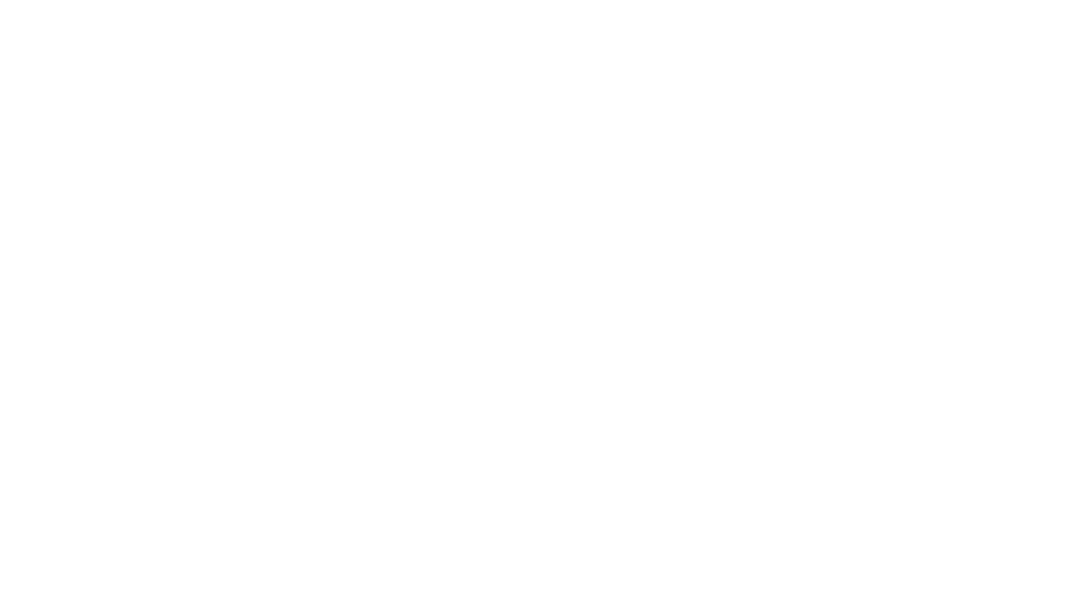
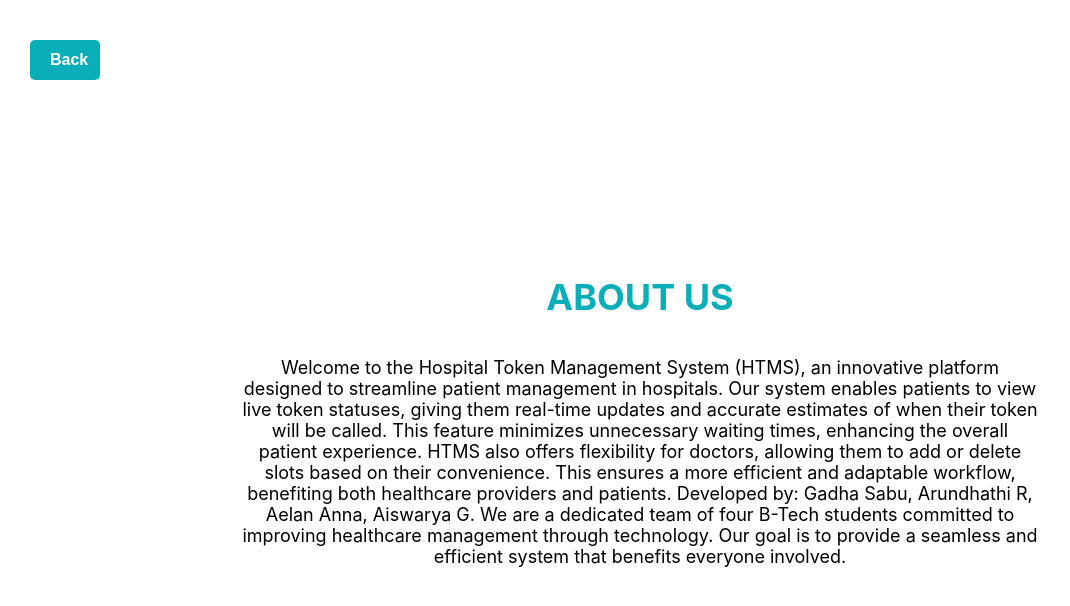
Before and after one commit to Arundhathi-R/HTMS2, a React (Create React App) app in the folder miniproj/src/: page /aboutus in a window 1280 px wide. Before the commit this address had no page. Shown: the top 606 px of the page, without its empty margins (0-1070 px from the left). Built offline with nearby package versions, Linux system fonts and the light colour scheme; the HTML template or start-up script is replaced by a standard one.

Commit message:
new addition about us

```diff
--- a/miniproj/src/App.js
+++ b/miniproj/src/App.js
@@ -18,7 +18,7 @@ import  Drdetails from './DrDetails/drdetails';
 import Condetails from './ConDetails/condetails';
 import  Avslots from './AvSlots/avslots';
 import Logind from './logindoctor/logindoctor'
-
+import AboutUs from './aboutus/aboutus';
 
 
 // Define the App component
@@ -39,7 +39,7 @@ function App() {
         <Route path="/appntbook" element={<Appntbook/>} />
         <Route path="/livetoken" element={<LiveTokenDisplay/>}/>
         <Route path="/view" element={<Viewdetails/>}/>
-
+        <Route path="/aboutus" element={<AboutUs/>}/>
         <Route path="/doctor/:id" element={<Drdetails />} />
         <Route  path="/forgotpassword" element={<Forgotpassword/>} />
         <Route path="/drdetails" element={< Drdetails />} />
--- a/miniproj/src/Homepage/HomePage.css
+++ b/miniproj/src/Homepage/HomePage.css
@@ -81,3 +81,18 @@
       margin-top: 0;
 
   }
+  .about_us {
+
+    margin: 20px auto;
+    text-align: right;
+    max-width: 800px;
+
+  }
+
+  a {
+    text-decoration: underline;
+    color: gray;
+    font-family: 'Poppins', sans-serif;
+    font-size: large;
+
+  }
--- a/miniproj/src/Homepage/HomePage.js
+++ b/miniproj/src/Homepage/HomePage.js
@@ -12,6 +12,9 @@ function BlankWhitePage() {
     };
     const handleAdminButtonClick = () => {
         navigate('/logindoctor');
+      };
+      const handleaboutusClick = () => {
+        navigate('/aboutus');
       };
   return (
     <div>
@@ -28,6 +31,9 @@ function BlankWhitePage() {
         <div>
           <button className="patient-button"onClick={handlepatientButtonClick}>Patient</button>
         </div>
+        <div className="about_us">
+            <a href="/aboutus" onClick={handleaboutusClick}>About Us</a>
+          </div>
       </div>
     </div>
   );
--- /dev/null
+++ b/miniproj/src/aboutus/aboutus.css
@@ -0,0 +1,38 @@
+.aboutus-container {
+    display: flex;
+    flex-direction: column;
+    justify-content: center;
+    align-items: center;
+    height: 100vh;
+    padding: 20px;
+    background-color: #fff;
+}
+
+.back-button {
+    align-self: flex-start;
+    margin: 20px;
+    background-color: #0aaeb9;
+    color: #fff;
+    border: none;
+    padding: 10px 20px;
+    cursor: pointer;
+    font-size: 16px;
+    border-radius: 5px;
+}
+
+.back-button:hover {
+    background-color: #098ea0;
+}
+
+.aboutus-heading {
+    margin: 20px 0;
+    font-size: 36px;
+    color: #0aaeb9;
+}
+
+.aboutus-paragraph {
+    font-size: 18px;
+    color: black;
+    text-align: center;
+    max-width: 800px;
+}
--- /dev/null
+++ b/miniproj/src/aboutus/aboutus.js
@@ -0,0 +1,36 @@
+import React from 'react';
+import { useNavigate } from 'react-router-dom';
+import './aboutus.css';
+
+const AboutUs = () => {
+    const navigate = useNavigate();
+
+    const handleBackButtonClick = () => {
+        navigate('/');
+    };
+
+    return (
+        <div className="aboutus-container">
+            <button className="back-button" onClick={handleBackButtonClick}>Back</button>
+            <h1 className="aboutus-heading">ABOUT US</h1>
+            <p className="aboutus-paragraph">
+            Welcome to the Hospital Token Management System (HTMS), an innovative platform designed to streamline patient management in hospitals. Our system enables patients to view live token statuses, giving them real-time updates and accurate estimates of when their token will be called. This feature minimizes unnecessary waiting times, enhancing the overall patient experience.
+
+HTMS also offers flexibility for doctors, allowing them to add or delete slots based on their convenience. This ensures a more efficient and adaptable workflow, benefiting both healthcare providers and patients.
+
+Developed by:
+
+Gadha Sabu,
+Arundhathi R,
+Aelan Anna,
+Aiswarya G.
+
+We are a dedicated team of four B-Tech students committed to improving healthcare management through technology. Our goal is to provide a seamless and efficient system that benefits everyone involved.
+
+
+        </p>
+        </div>
+    );
+};
+
+export default AboutUs;
```
